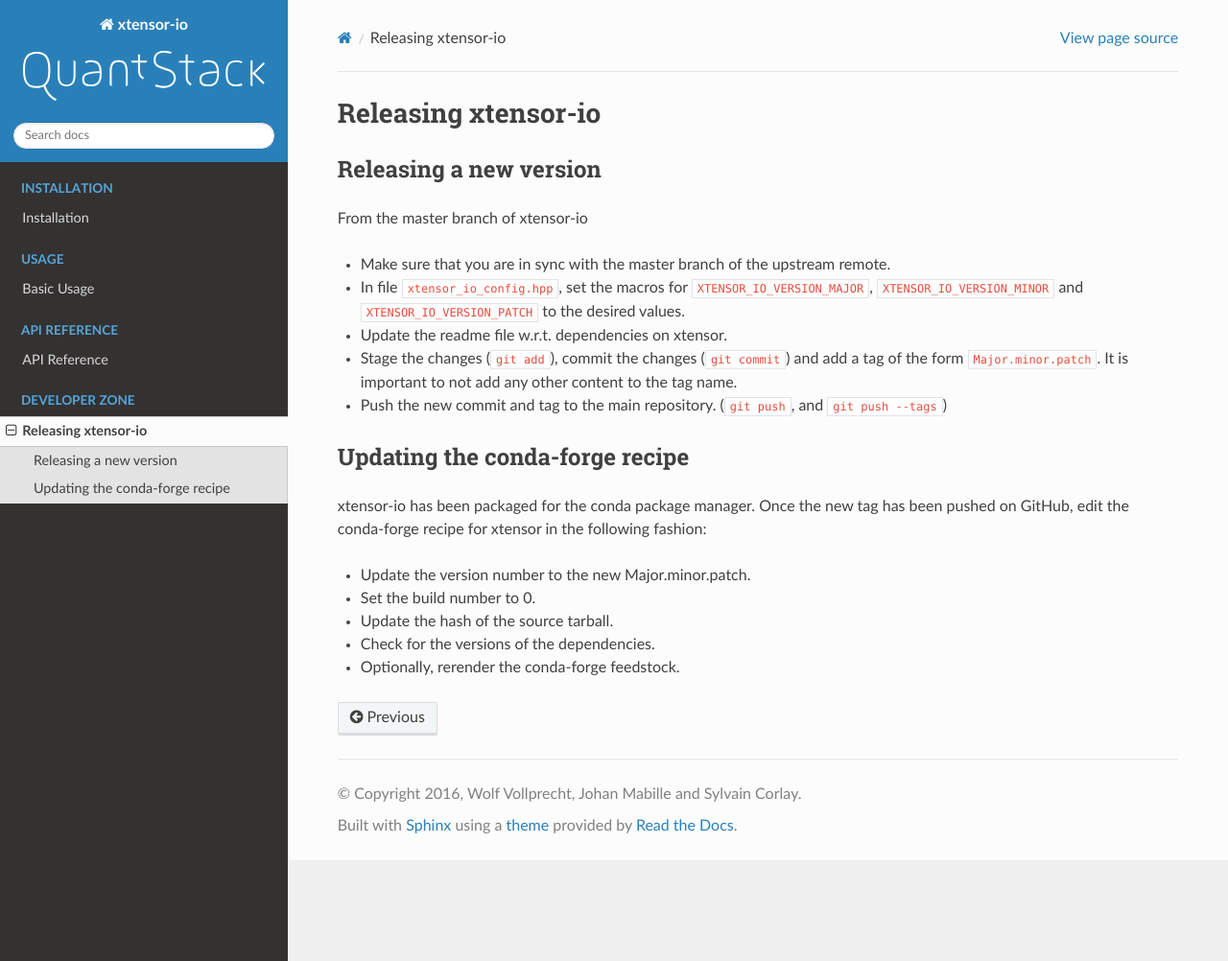
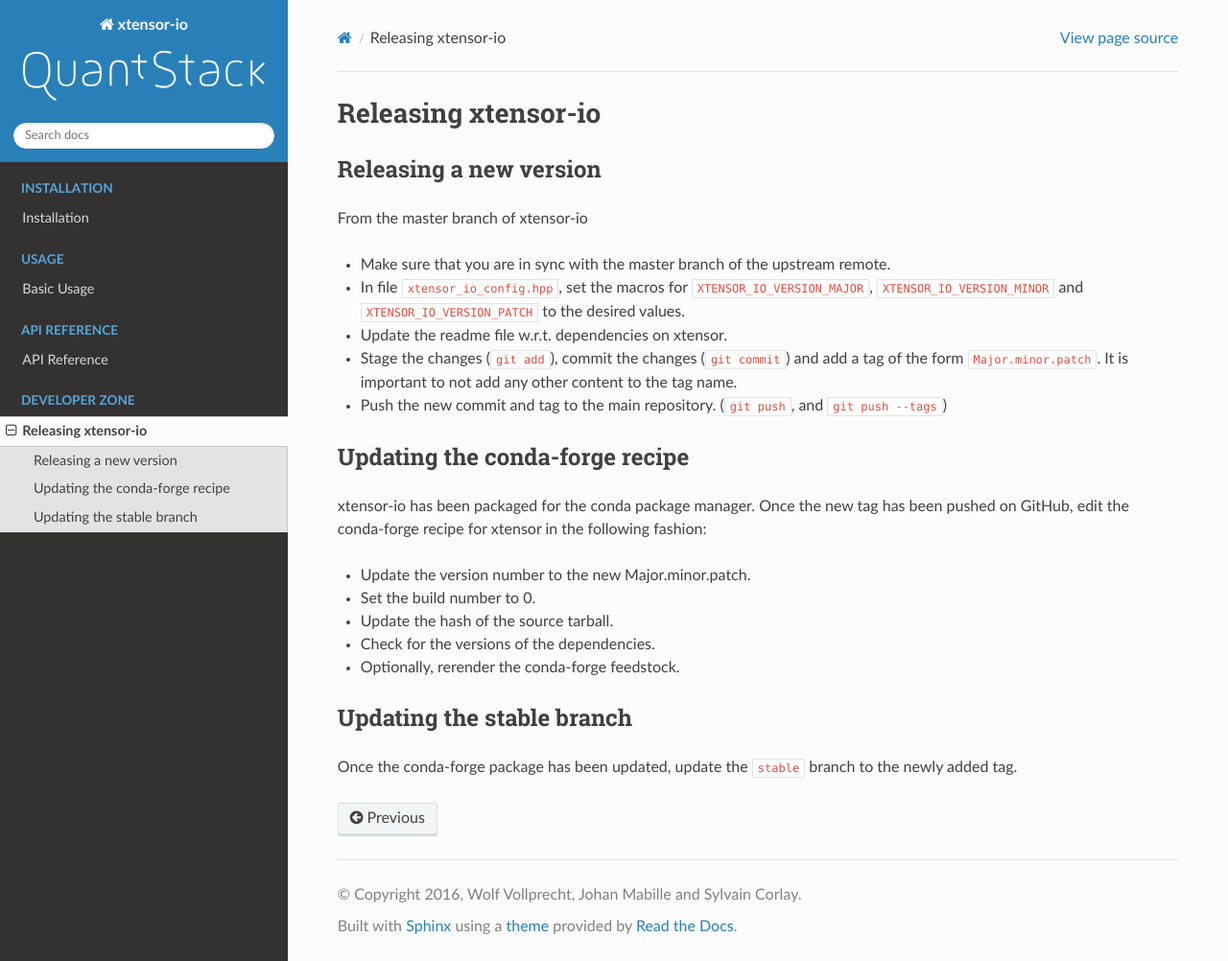
Before and after one commit to xtensor-stack/xtensor-io, a Sphinx documentation site: the page built from docs/source/releasing.rst, in a window 1280 px wide and 1002 px high. Shown: the whole window at 96% size. Built offline with Sphinx 7.4.7 and the Read the Docs theme 2.0.0, drawn with Linux system fonts in a browser that asks for light colours.

Commit message:
Update binder and releasing instructions

```diff
--- a/docs/source/releasing.rst
+++ b/docs/source/releasing.rst
@@ -28,3 +28,9 @@
 - Update the hash of the source tarball.
 - Check for the versions of the dependencies.
 - Optionally, rerender the conda-forge feedstock.
+
+Updating the stable branch
+--------------------------
+
+Once the conda-forge package has been updated, update the ``stable`` branch to
+the newly added tag.
```
Also changed, not shown: README.md (+2 -2 lines).
